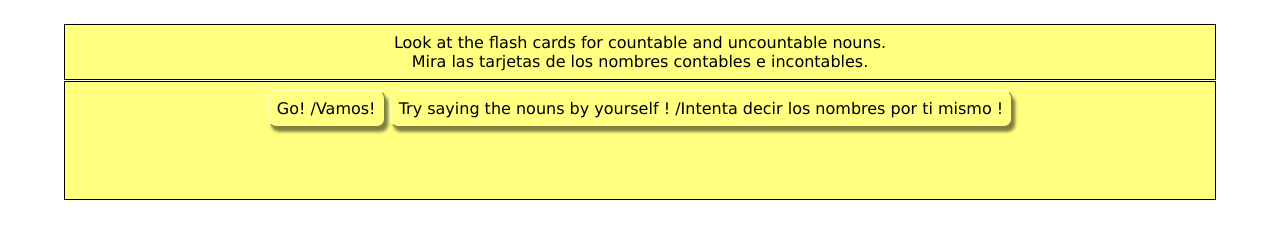
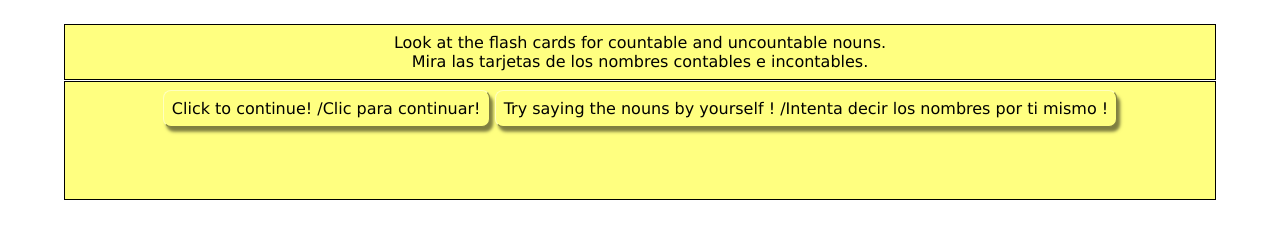
Before and after one commit to EneriCM/FlashCardHotPotatoes, a plain HTML site: page index.html in a window 1280 px wide. Shown: the part 106-344 px from the top of the page. Drawn offline with Linux system fonts and the light colour scheme.

Commit message:
Cambio en boton click to continue
Cambio en botogo por  click to continue

```diff
--- a/index.html
+++ b/index.html
@@ -1174,7 +1174,7 @@ function ShowItem(){
 
 <div class="ExerciseContainer">
 
-<button class="FuncButton" onclick="ShowItem()">Go! /Vamos!</button>
+<button class="FuncButton" onclick="ShowItem()">Click to continue! /Clic para continuar!</button>
 
 <button class="FuncButton" onclick="DeleteItem()">Try saying the nouns by yourself ! /Intenta decir los nombres por ti mismo !</button>
 
```
